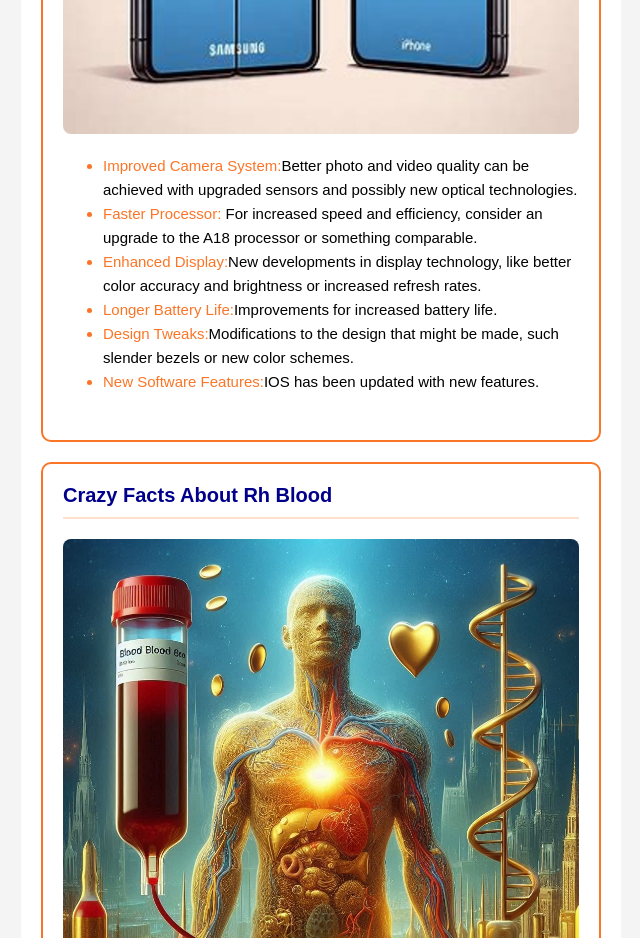
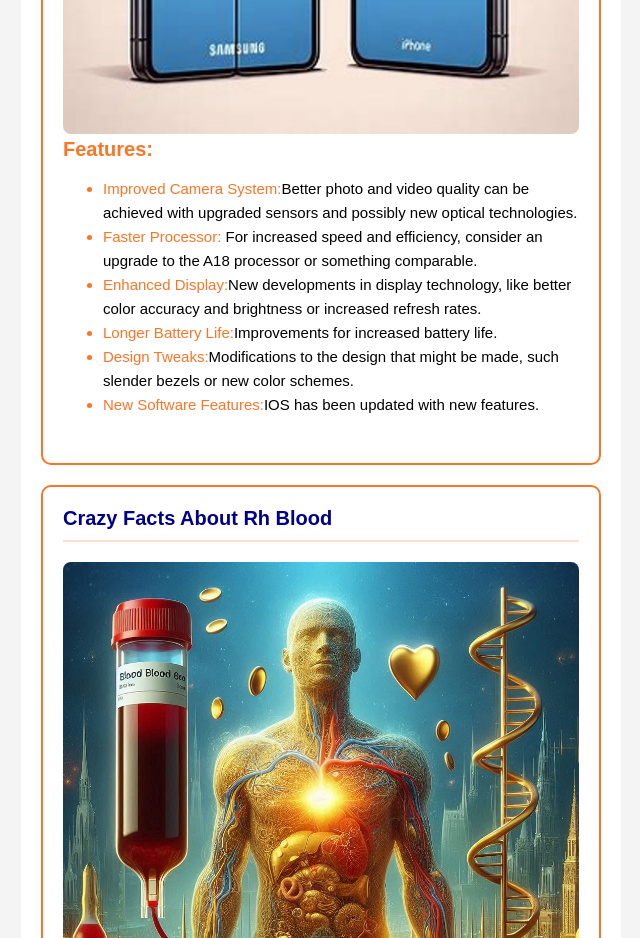
Before and after one commit to Sriram16161/newsletter-sep-4, a plain HTML site: page index.html in a window 1280 px wide. Shown: the part 2140-3078 px from the top of the page, without its empty margins (319-959 px from the left). Drawn offline with Linux system fonts and the light colour scheme.

Commit message:
Update index.htmldfddff

```diff
--- a/index.html
+++ b/index.html
@@ -61,7 +61,8 @@
                                 <tr>
                                     <td style='padding:10px 0;'>
                                         <img src='Assets/Img/sep-4-2.jpg' alt='Let Us Know When It Folds: Samsung’s Response to the iPhone 16' style='width:100%; max-width:560px; border-radius:8px;'>
-                                            <ul style='line-height:1.6;'>
+                                            <h2 style='margin:0 0 10px; font-size:20px; color:#fb7527;'>Features:</h2>
+					    <ul style='line-height:1.6;'>
                                     <li style='color:#fb7527; font-size: 15px;'>Improved Camera System:<span style='color:#000000;'>Better photo and video quality can be achieved with upgraded sensors and possibly new optical technologies.</span></li>
                                     <li style='color:#fb7527; font-size: 15px;'>Faster Processor:<span style='color:#000000;'> For increased speed and efficiency, consider an upgrade to the A18 processor or something comparable.</span></li>
 				    <li style='color:#fb7527; font-size: 15px;'>Enhanced Display:<span style='color:#000000;'>New developments in display technology, like better color accuracy and brightness or increased refresh rates.</span></li>
```
